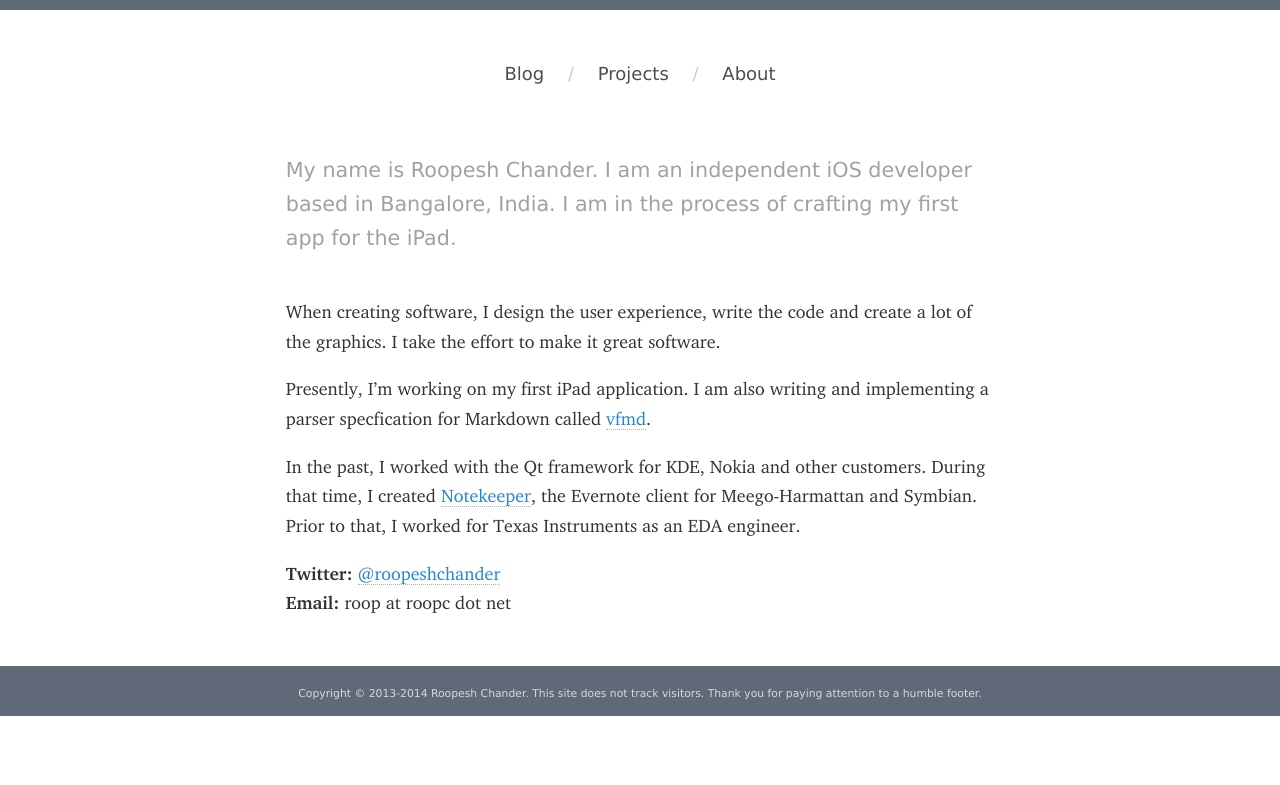
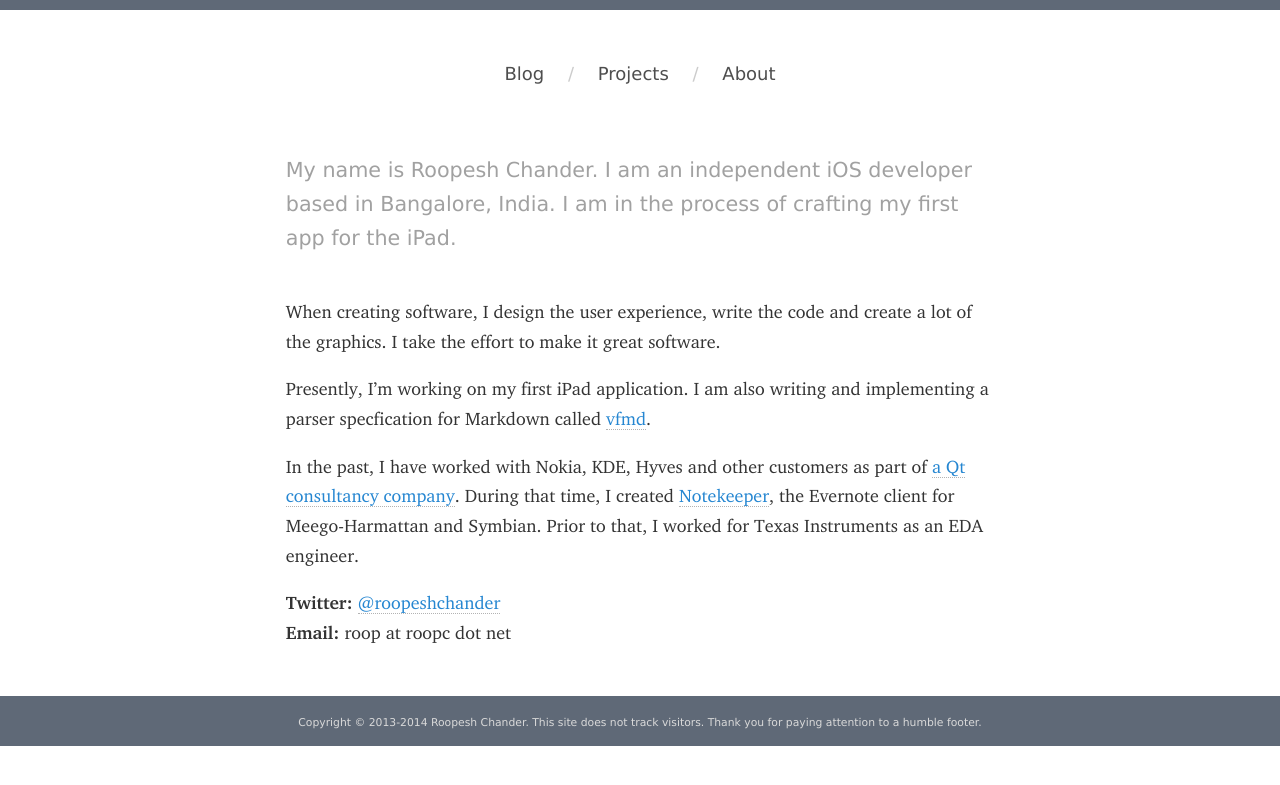
Before and after one commit to roop/roop.github.io, a Jekyll site: the page built from about.md, in a window 1280 px wide. Shown: the top 785 px of the page. Built offline with Jekyll 4.4.1, drawn with Linux system fonts in a browser that asks for light colours; some web fonts are replaced.

Commit message:
Update the about page

```diff
--- a/about.md
+++ b/about.md
@@ -15,14 +16,14 @@ Presently, I'm working on my first iPad application. I am also
 writing and implementing a parser specfication for Markdown
 called [vfmd][].
 
-In the past, I worked with the Qt framework for KDE,
-Nokia and other customers. During that time, I created
-[Notekeeper][], the Evernote client for Meego-Harmattan and
-Symbian. Prior to that, I worked for Texas Instruments as an
-EDA engineer.
+In the past, I have worked with Nokia, KDE, Hyves and other customers
+as part of [a Qt consultancy company]. During that time, I created
+[Notekeeper][], the Evernote client for Meego-Harmattan and Symbian.
+Prior to that, I worked for Texas Instruments as an EDA engineer.
 
+[vfmd]: http://vfmd.github.io/ "vfmd: Markdown with a spec"
 [Notekeeper]: http://www.notekeeperapp.com/n9 "Notekeeper for N9"
-[vfmd]: http://vfmd.github.io/ "vfmd: Markdown with a spec"
+[a Qt consultancy company]: http://www.forwardbias.in/ "ForwardBias Technologies"
 
-**Twitter:** [@roopeshchander](http://twitter.com/roopeshchander)
+**Twitter:** [@roopeshchander](http://twitter.com/roopeshchander)<br />
 **Email:** roop at roopc dot net
```
Also changed, not shown: other parts of about.md (+1 -0 lines).
